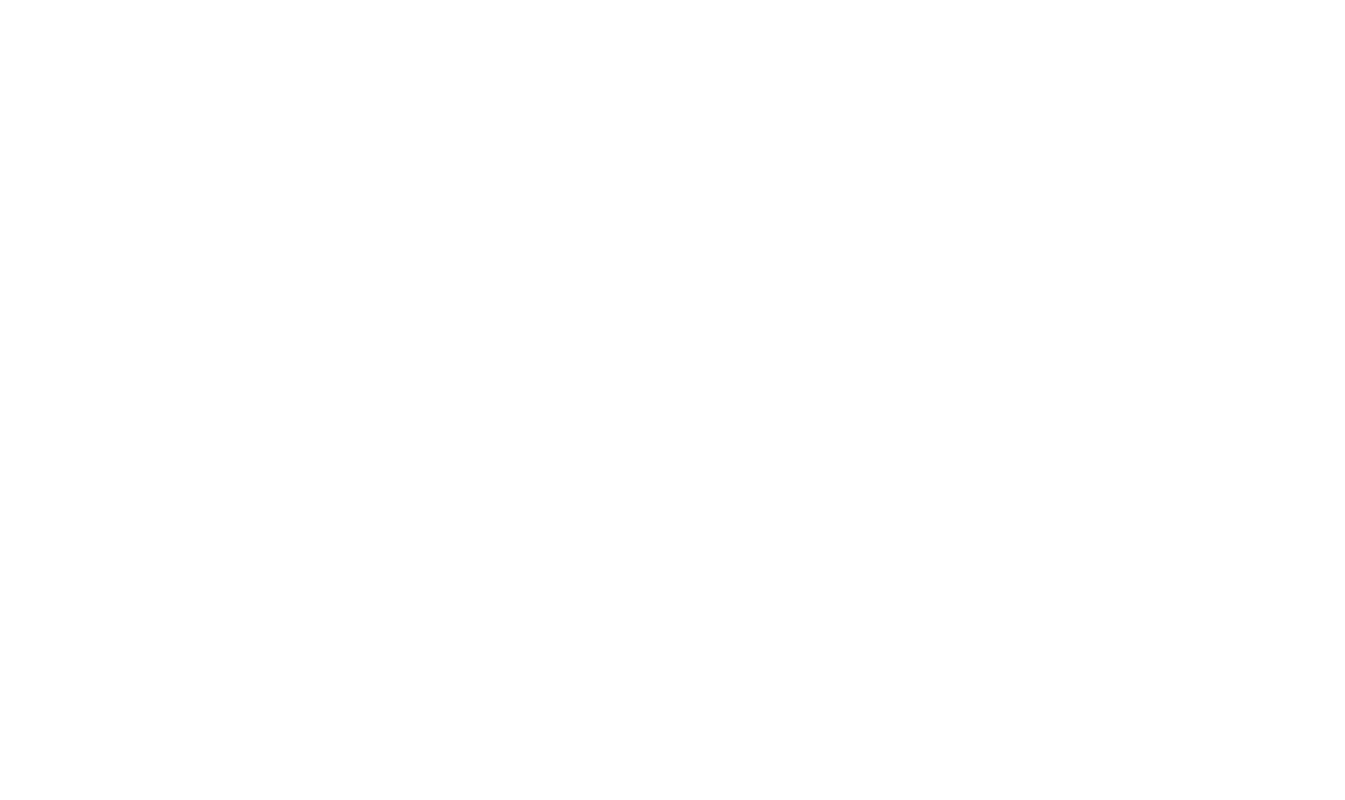
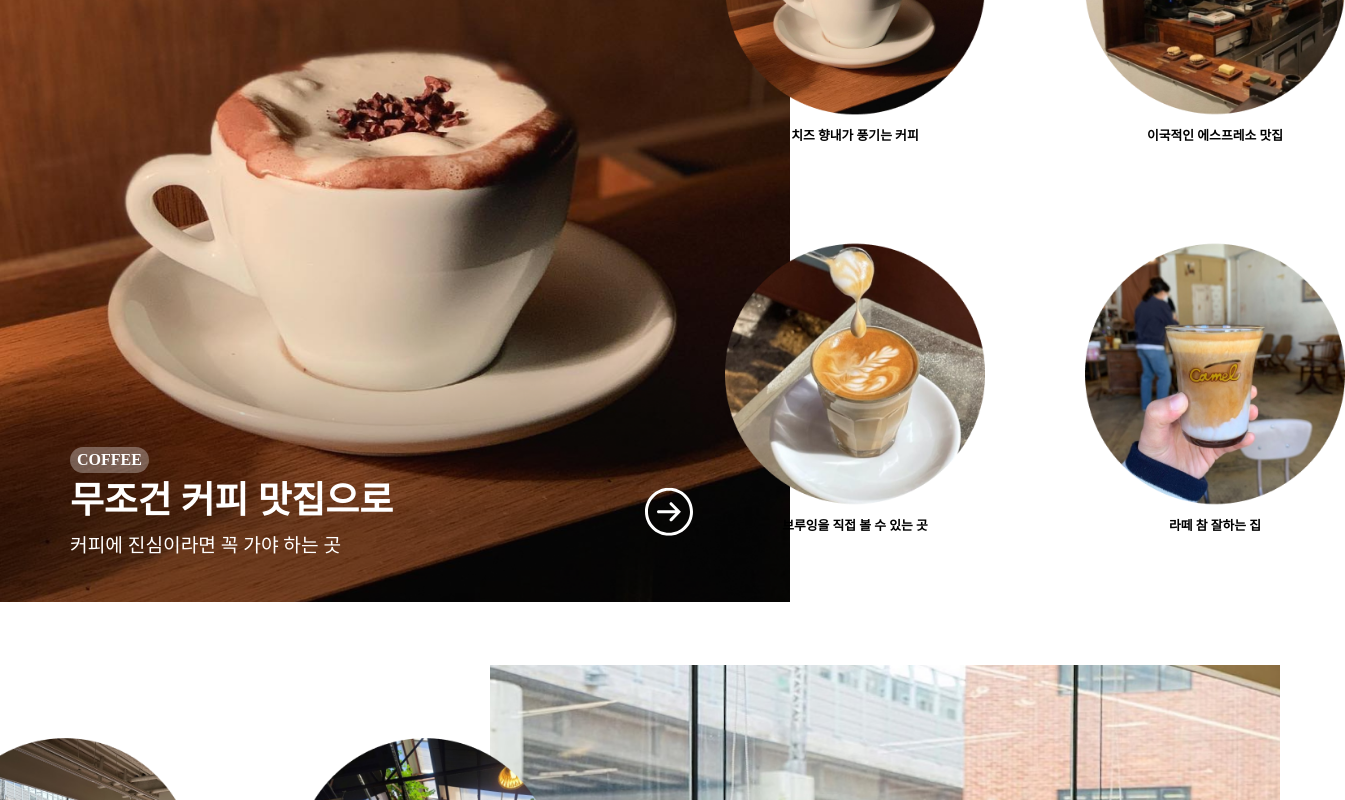
Before and after one commit to guswjddudwo/cafe-moamoa, a React (Create React App) app: page / in a window 1280 px wide. Shown: the part 1240-2040 px from the top of the page, 1345 px wide, since content can reach past the window. Before the commit the page ends 986 px from the top, so only its background shows below. Built offline with nearby package versions, Linux system fonts and the light colour scheme.

Commit message:
main_card 완료

```diff
--- a/src/App.js
+++ b/src/App.js
@@ -1,13 +1,18 @@
 import { createGlobalStyle } from "styled-components";
-import { Reset } from "styled-reset";
-// import { ThemeProvider } from "styled-components";
+import reset from "styled-reset";
 // import { Route, Routes } from "react-router-dom";
 
 import Header from "./pages/Header";
 import Main from "./pages/Main";
+import Review from "./pages/Review";
+import Footer from "./components/Footer";
 const GlobalStyle = createGlobalStyle`
+  ${reset}
+
 /* 글로벌(공통) 스타일 */
 body {
+    margin: 0;
+    padding: 0;
     box-sizing: border-box;
   }
 
@@ -18,22 +23,18 @@
   * {
     box-sizing: inherit;
   }
-
-  .cursor-pointer {
-    cursor: pointer;
-  }
 `;
 
 function App() {
   return (
-    <div>
-      {/* <ThemeProvider>
-        <GlobalStyle />
-      </ThemeProvider> */}
+    <>
+      <GlobalStyle />
 
       <Header />
       <Main />
-    </div>
+      <Review />
+      <Footer />
+    </>
   );
 }
 
--- /dev/null
+++ b/src/components/Footer.js
@@ -0,0 +1,25 @@
+import { colors } from "ions";
+import Styled, { styled } from "styled-components";
+import { SiInstagram } from "react-icons/si";
+
+const Wrapper = styled.div`
+  width: 100%;
+  height: 313px;
+  background-color: #111111;
+`;
+
+const Text = styled.span`
+  color: #fff;
+`;
+function Footer() {
+  return (
+    <div>
+      <Wrapper>
+        <Text>CAFE MOAMOA</Text>
+        <SiInstagram size="2rem" color="#ffff" />
+      </Wrapper>
+    </div>
+  );
+}
+
+export default Footer;
--- a/src/components/InfoCard.js
+++ b/src/components/InfoCard.js
@@ -1,8 +1,104 @@
 import images from "../utils/importImages";
-import { Overlay } from "react-bootstrap"; // 모달창 라이브러리
-import { ThemeProvider } from "styled-components";
+import { Card, Overlay } from "react-bootstrap"; // 모달창 라이브러리
 import styled from "styled-components";
 import { SlArrowRightCircle } from "react-icons/sl";
+
+const Container = styled.div`
+  width: 100%;
+  /* max-width: 1920px; // 필요 없음 자식컨텐츠를 넣을때 씀 */
+  margin: 0 auto;
+`;
+
+const StyledCard = styled.div`
+  width: 100%;
+  /* background-color: aqua; */
+  margin-top: 60px;
+  display: flex;
+  flex-direction: ${({ reverse }) => (reverse ? "row-reverse" : "row")};
+`;
+
+const MainImage = styled.img`
+  width: 790px;
+  height: 820px;
+`;
+
+const DetailsWrapper = styled.div`
+  position: relative;
+`;
+
+const DescriptionGroup = styled.ul`
+  position: absolute;
+  bottom: 2px;
+  left: 70px;
+  color: #ffffff;
+  list-style: none;
+  text-align: left;
+`;
+
+const Title = styled.li`
+  display: inline-block;
+  padding: 5px 7px;
+  margin-bottom: 10px;
+  font-weight: bold;
+  color: #fff;
+  background-color: rgba(255, 255, 255, 0.3);
+  border-radius: 15px;
+`;
+
+const SubTitle = styled.li`
+  font-size: 2.3rem;
+  color: #fff;
+  font-weight: bold;
+  margin-bottom: 16px;
+`;
+
+const Description = styled.li`
+  font-size: 1.2rem;
+  color: #ffff;
+`;
+
+const IconWrapper = styled.div`
+  width: 15%;
+  display: flex;
+  margin-right: ${({ reverse }) => (reverse ? "auto" : "-300px")};
+  margin-left: ${({ reverse }) => (reverse ? "580px" : "auto")};
+  justify-content: ${({ reverse }) => (reverse ? "flex-start" : "flex-end")};
+  transform: translateY(-140%);
+`;
+
+const SmallImageWrapper = styled.div`
+  width: 50%;
+  position: relative;
+  margin: 0 auto;
+`;
+
+const Test = styled.div`
+  position: absolute;
+  top: 50%;
+  left: 50%;
+  transform: translate(-50%, -50%);
+  display: grid;
+  grid-template-columns: 1fr 1fr;
+  gap: 100px;
+`;
+
+const SmallImageGrid = styled.div`
+  display: flex;
+  flex-direction: column;
+  align-items: center;
+  text-align: center;
+`;
+
+const SmallImage = styled.img`
+  width: 260px;
+`;
+
+const SmallImageText = styled.span`
+  margin-top: 16px;
+  font-size: 0.8rem;
+  text-align: center;
+  font-weight: bold;
+`;
 
 function InfoCard() {
   const coffeeCardsData = [
@@ -11,7 +107,7 @@
       title: "COFFEE",
       subTitle: "무조건 커피 맛집으로",
       description: "커피에 진심이라면 꼭 가야 하는 곳",
-      icon: <SlArrowRightCircle color="#ffffff" size="1.5rem" />,
+      reverse: false,
       smallImages: [
         { image: images["coffee-taste-1"], text: "치즈 향내가 풍기는 커피" },
         { image: images["coffee-taste-2"], text: "이국적인 에스프레소 맛집" },
@@ -22,13 +118,12 @@
         { image: images["coffee-taste-4"], text: "라떼 참 잘하는 집" },
       ],
     },
-
     {
       mainImage: images["view-main"],
       title: "VIEW",
       subTitle: "뷰가 좋아야 커피도 맛있다",
       description: "인생샷을 건지고 싶은 당신에게",
-      icon: <SlArrowRightCircle color="#ffffff" size="1.5rem" />, // 반대방향으로 !
+      reverse: true,
       smallImages: [
         { image: images["view-group-1"], text: "LP를 들으면서 분위기 즐기기" },
         { image: images["view-group-2"], text: "미국 농장에 온 것 같은 카페" },
@@ -36,13 +131,12 @@
         { image: images["view-group-4"], text: "성수 안에 작은 시골 풍경" },
       ],
     },
-
     {
       mainImage: images["dessert-main"],
       title: "DESSERT",
-      subTitle: "디저트가 바로 카페의 꽃이야",
+      subTitle: "카페의 꽃은 디저트",
       description: "카페에서 디저트가 중요한 당신이라면",
-      icon: <SlArrowRightCircle color="#ffffff" size="1.5rem" />,
+      reverse: false,
       smallImages: [
         {
           image: images["dessert-1"],
@@ -55,7 +149,42 @@
     },
   ];
 
-  return <></>;
+  return (
+    <Container>
+      {coffeeCardsData.map((card, index) => (
+        <StyledCard key={index} reverse={card.reverse}>
+          <DetailsWrapper reverse={card.reverse}>
+            <MainImage src={card.mainImage} alt={card.title} />
+            <DescriptionGroup>
+              <Title>{card.title}</Title>
+              <SubTitle>{card.subTitle}</SubTitle>
+              <Description>{card.description}</Description>
+              <IconWrapper reverse={card.reverse}>
+                <SlArrowRightCircle
+                  size="3rem"
+                  style={{ cursor: "pointer", transition: "color 0.3s ease" }}
+                  onMouseEnter={(e) =>
+                    (e.currentTarget.style.color = "#E5E5E5")
+                  }
+                  onMouseLeave={(e) => (e.currentTarget.style.color = "")}
+                />
+              </IconWrapper>
+            </DescriptionGroup>
+          </DetailsWrapper>
+
+          <SmallImageWrapper>
+            <Test>
+              {card.smallImages.map((smallImage, index) => (
+                <SmallImageGrid key={index}>
+                  <SmallImage src={smallImage.image} alt={smallImage.text} />
+                  <SmallImageText>{smallImage.text}</SmallImageText>
+                </SmallImageGrid>
+              ))}
+            </Test>
+          </SmallImageWrapper>
+        </StyledCard>
+      ))}
+    </Container>
+  );
 }
-
 export default InfoCard;
--- a/src/pages/Main.js
+++ b/src/pages/Main.js
@@ -3,10 +3,10 @@
 import { FaMapMarkerAlt } from "react-icons/fa";
 import { TbArrowNarrowRight } from "react-icons/tb";
 import Slider from "../components/Slider";
+import InfoCard from "../components/InfoCard";
 
 const MainWrapper = styled.div`
   width: 100%;
-  max-width: 1920px;
   position: relative;
   margin: 0 auto;
   margin-top: 140px;
@@ -28,6 +28,7 @@
 
 const HeaderText = styled.div`
   margin-left: 80px;
+  margin-bottom: 20px;
   display: flex;
   align-items: center;
   font-size: 1.5rem;
@@ -85,7 +86,6 @@
 const StyledImage = styled.img`
   width: 100%;
   height: 100%;
-  object-fit: cover;
 `;
 
 const OverlayText = styled.div`
@@ -115,7 +115,12 @@
           <DescriptionText>커피 맛집을 모아모아.</DescriptionText>
           <ViewAllButton>
             전체보기
-            <TbArrowNarrowRight color="#111111" size="2rem" />
+            <TbArrowNarrowRight
+              color="#111111"
+              size="2rem"
+              style={{ cursor: "pointer", transition: "color 0.3s ease" }}
+              onMouseEnter={(e) => (e.currentTarget.style.color = "#5d5d5d")}
+            />
           </ViewAllButton>
         </DescriptionGroup>
       </ContentWrapper>
@@ -140,6 +145,7 @@
       <Slider />
 
       {/* 몸통 */}
+      <InfoCard />
     </MainWrapper>
   );
 }
--- /dev/null
+++ b/src/pages/Review.js
@@ -0,0 +1,33 @@
+import styled from "styled-components";
+import images from "../utils/importImages";
+
+const Img = styled.img`
+  width: 280px;
+  height: 280px;
+`;
+
+function Review() {
+  return (
+    <>
+      <div>
+        <div>
+          <span>전국 모아인들의 생생 LIVE</span>
+        </div>
+        <div>
+          <Img src={images["review-1"]} />
+          <Img src={images["review-2"]} />
+          <Img src={images["review-3"]} />
+          <Img src={images["review-4"]} />
+        </div>
+      </div>
+      <div>
+        <span>
+          CAFE MOAMOA에서 추천받은 카페 방문하고 인스타에 #모아모아 태그하면
+          추첨을 통해 선물을 드려요!
+        </span>
+      </div>
+    </>
+  );
+}
+
+export default Review;
```
Also changed, not shown: src/theme.js (deleted).
